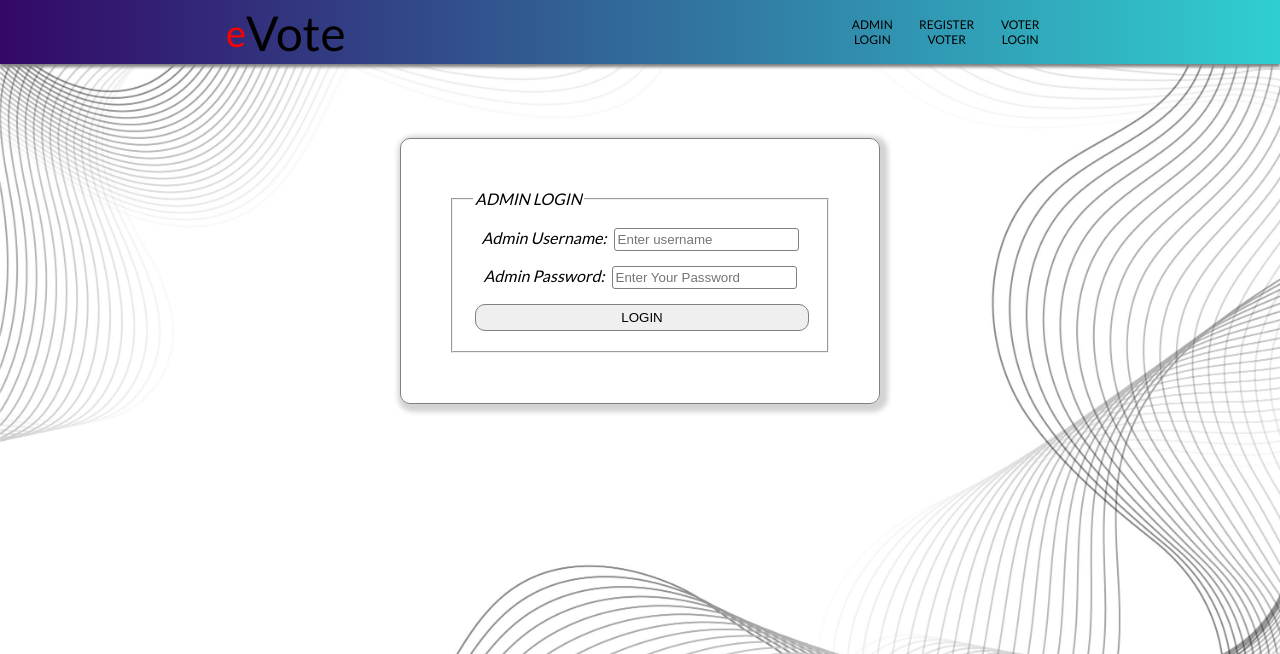
After one commit to Mohammad-Ajazuddin/eVotingSytem-PHP, a PHP site: page /admin-login.php in a window 1280 px wide. The commit adds this page. Shown: the top 654 px of the page. Run offline with PHP 8.4, Linux system fonts and the light colour scheme.

Commit message:
Add files via upload
Updated changes

```diff
--- /dev/null
+++ b/eVotingSystem/admin-login.php
@@ -0,0 +1,35 @@
+<?php
+    if(!isset($_SESSION)) {
+        session_start();
+    }
+    include "header.php";
+    // if (isset($_SESSION) && isset($_SESSION['SESS_NAME'])!="admin") {
+	//     header("Location: admin-login.php");
+    //     exit();
+    // }
+?>
+<!DOCTYPE html>
+<html lang="en">
+<head>
+    <meta charset="UTF-8">
+    <meta name="viewport" content="width=device-width, initial-scale=1.0">
+    <link rel="stylesheet" href="style.css">
+    <link rel="stylesheet" href="register.css">
+    <title>Admin Login Page</title>
+</head>
+<div class="form-container">
+            <?php global $message; echo $message; ?>
+        <form action="admin-action.php" method="post" id="voter-reg-form">
+            <fieldset>
+                <legend>ADMIN LOGIN</legend>
+                <label for="username">Admin Username:
+                <input type="text" name="admusername" id="username" placeholder="Enter username" required maxlength="20"></label>
+                <label for="password">Admin  Password:
+                <input type="password" name="admpassword" id="password" placeholder="Enter Your Password" required minlength="6"></label>
+                <input type="submit" id="btn" name="login" value="LOGIN">
+                <!--<div><p>Not Registered yet? <a href="register.php" style="color:brown; font-weight:600;">Register Now!</a></p></div>-->
+            </fieldset>
+        </form>
+    </div>
+</body>
+</html>
--- a/eVotingSystem/header.php
+++ b/eVotingSystem/header.php
@@ -6,7 +6,7 @@
         </div>
         <div class="navinks">
             <ul>
-                <a href=""><li>ADMIN LOGIN</li></a>
+                <a href="admin-login.php"><li>ADMIN LOGIN</li></a>
                 <a href="register.php"><li>REGISTER VOTER</li></a>
                 <a href="login.php"><li>VOTER LOGIN</li></a>
             </ul>
--- a/eVotingSystem/voter-section.php
+++ b/eVotingSystem/voter-section.php
@@ -49,8 +49,8 @@
                    echo '<p> Currently there are No candidates to compete. </p>';
                 }
                 global $message; echo $message;
-                global $error; echo $error;
            echo '<input type = "submit" value="Submit Your Vote" id="btn" name="submit">';
+           echo '<input type = "reset" value="Reset" id="btn" name="reset">';
            echo '</fieldset>';
         echo '</form> ';?>
     </div>
```
Also changed, not shown: eVotingSystem/submit-vote.php (added, +30 -0 lines), eVotingSystem/admin-action.php (added).
